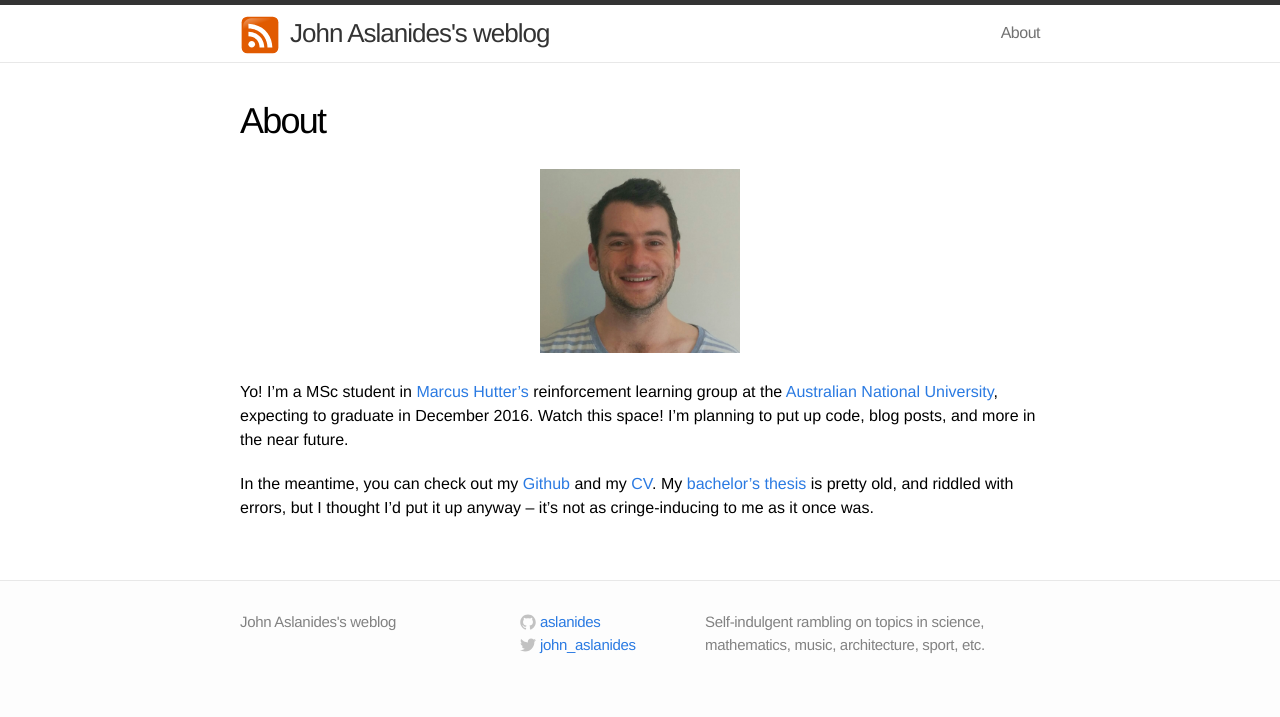
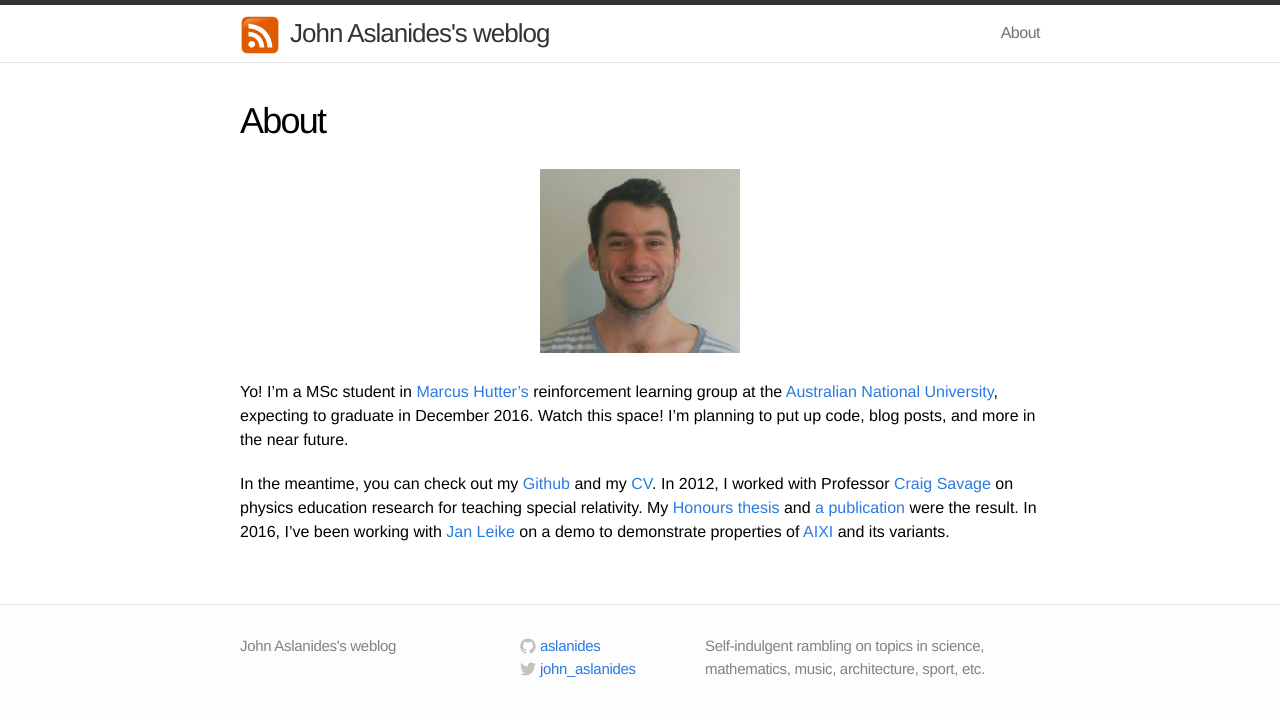
Before and after one commit to aslanides/aslanides.github.io, a Jekyll site: the page built from about.md, in a window 1280 px wide. Shown: the top 717 px of the page. Built offline with Jekyll 4.4.1, drawn with Linux system fonts in a browser that asks for light colours.

Commit message:
update links in about.md

```diff
--- a/about.md
+++ b/about.md
@@ -8,4 +8,4 @@
 
 Yo! I'm a MSc student in [Marcus Hutter's](http://hutter1.net) reinforcement learning group at the [Australian National University](http://anu.edu.au), expecting to graduate in December 2016. Watch this space! I'm planning to put up code, blog posts, and more in the near future.
 
-In the meantime, you can check out my [Github](https://github.com/aslanides) and my [CV](../docs/cv.pdf). My [bachelor's thesis](../docs/honours_thesis.pdf) is pretty old, and riddled with errors, but I thought I'd put it up anyway -- it's not as cringe-inducing to me as it once was.
+In the meantime, you can check out my [Github](https://github.com/aslanides) and my [CV](../docs/cv.pdf). In 2012, I worked with Professor [Craig Savage](http://people.physics.anu.edu.au/~cms130/) on physics education research for teaching special relativity. My [Honours thesis](../docs/honours_thesis.pdf) and [a publication](http://journals.aps.org/prper/abstract/10.1103/PhysRevSTPER.9.010118) were the result. In 2016, I've been working with [Jan Leike](https://jan.leike.name/) on a demo to demonstrate properties of [AIXI](https://en.wikipedia.org/wiki/AIXI) and its variants.
```
